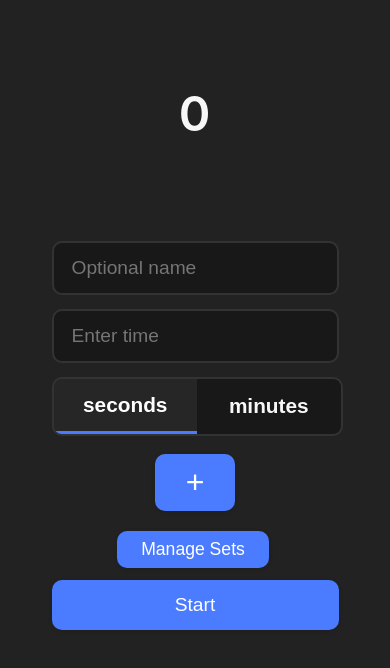
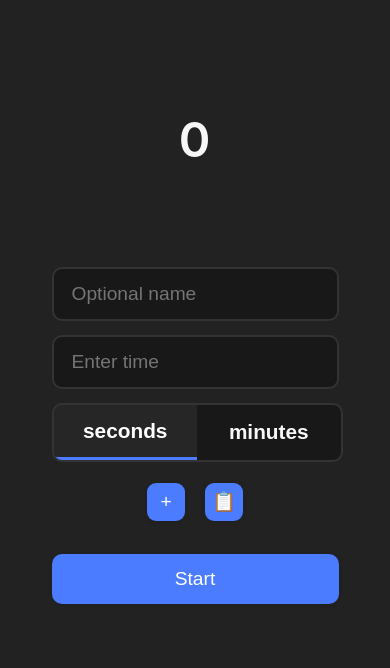
Before and after one commit to amaantootla/segment_timer, a website: page public/index.html in a window 390 px wide. Shown: the part 96-764 px from the top of the page. Drawn offline with Linux system fonts and the light colour scheme.

Commit message:
UI/UX: Modernize timer controls layout, group + and Manage Sets buttons, improve spacing, alignment, and mobile friendliness. Hide Manage Sets in run/results. Fixes modal and overall usability.

```diff
--- a/public/index.html
+++ b/public/index.html
@@ -28,11 +28,12 @@
                     <button type="button" class="unit-btn" data-unit="m">minutes</button>
                 </div>
             </div>
-            <button id="add-timer-btn">+</button>
+            <div class="add-manage-row">
+                <button id="add-timer-btn">+</button>
+                <button id="manage-sets-btn" class="save-load-btn" title="Manage Sets"
+                    style="margin-left:8px;">📋</button>
+            </div>
             <div id="timers-list"></div>
-            <div class="timer-save-load-row">
-                <button id="manage-sets-btn" class="save-load-btn">Manage Sets</button>
-            </div>
             <div id="sets-modal" class="sets-modal" style="display:none;">
                 <div class="sets-modal-content">
                     <h2>Manage Timer Sets</h2>
--- a/public/styles.css
+++ b/public/styles.css
@@ -132,12 +132,37 @@ body,
 }
 
 #add-timer-btn {
-    max-width: 80px;
-    margin: 18px auto 0 auto;
-    display: block;
+    max-width: 60px;
+    min-width: 60px;
+    height: 60px;
     font-size: 2rem;
     font-weight: 400;
-    padding: 10px 0;
+    padding: 0;
+    flex: 0 0 auto;
+    display: flex;
+    align-items: center;
+    justify-content: center;
+}
+
+#manage-sets-btn.save-load-btn {
+    min-width: 48px;
+    max-width: 48px;
+    height: 48px;
+    font-size: 1.7rem;
+    padding: 0;
+    display: flex;
+    align-items: center;
+    justify-content: center;
+    background: var(--accent);
+    color: #fff;
+    border-radius: var(--input-radius);
+    border: none;
+    box-shadow: 0 1px 4px #0002;
+    transition: background 0.2s;
+}
+
+#manage-sets-btn.save-load-btn:hover {
+    background: #3461c1;
 }
 
 #done-btn {
@@ -157,6 +182,108 @@ body,
 
 #done-btn:hover {
     background: #388e3c;
+}
+
+.add-manage-row {
+    display: flex;
+    flex-direction: row;
+    align-items: center;
+    gap: 0;
+    width: 100%;
+    margin: 18px 0 0 0;
+    justify-content: center;
+    position: relative;
+    min-height: 56px;
+}
+
+#add-timer-btn,
+#manage-sets-btn.save-load-btn {
+    min-width: 48px;
+    max-width: 48px;
+    height: 48px;
+    font-size: 2rem;
+    padding: 0;
+    display: flex;
+    align-items: center;
+    justify-content: center;
+    border-radius: 12px;
+    box-shadow: 0 1px 4px #0002;
+    border: none;
+    background: var(--accent);
+    color: #fff;
+    transition: background 0.2s, transform 0.1s;
+    margin: 0 8px 0 0;
+}
+
+#manage-sets-btn.save-load-btn {
+    font-size: 1.7rem;
+    margin: 0 0 0 8px;
+}
+
+#add-timer-btn:hover,
+#manage-sets-btn.save-load-btn:hover {
+    background: #3461c1;
+    transform: translateY(-2px) scale(1.07);
+}
+
+.add-manage-row button:active {
+    transform: scale(0.97);
+}
+
+@media (max-width: 600px) {
+    .add-manage-row {
+        gap: 6px;
+        margin-top: 12px;
+        min-height: 44px;
+    }
+
+    #add-timer-btn,
+    #manage-sets-btn.save-load-btn {
+        min-width: 38px;
+        max-width: 38px;
+        height: 38px;
+        font-size: 1.2rem;
+        border-radius: 9px;
+        margin: 0 4px 0 0;
+    }
+
+    #manage-sets-btn.save-load-btn {
+        margin: 0 0 0 4px;
+    }
+}
+
+.add-manage-row+#timers-list {
+    margin-top: 18px;
+}
+
+#timers-list {
+    margin-bottom: 0;
+}
+
+@media (max-width: 600px) {
+    .sets-modal-content {
+        min-width: 0;
+        width: 98vw;
+        max-width: 98vw;
+        padding: 18px 2vw 18px 2vw;
+        border-radius: 12px;
+    }
+
+    .sets-modal {
+        padding: 0;
+    }
+
+    .add-manage-row {
+        gap: 8px;
+        margin-top: 12px;
+    }
+
+    #manage-sets-btn.save-load-btn {
+        min-width: 38px;
+        max-width: 38px;
+        height: 38px;
+        font-size: 1.2rem;
+    }
 }
 
 #timers-list {
@@ -466,6 +593,18 @@ body,
     .sets-modal {
         padding: 0;
     }
+
+    .add-manage-row {
+        gap: 8px;
+        margin-top: 12px;
+    }
+
+    #manage-sets-btn.save-load-btn {
+        min-width: 38px;
+        max-width: 38px;
+        height: 38px;
+        font-size: 1.2rem;
+    }
 }
 
 #modal-set-name {
```
